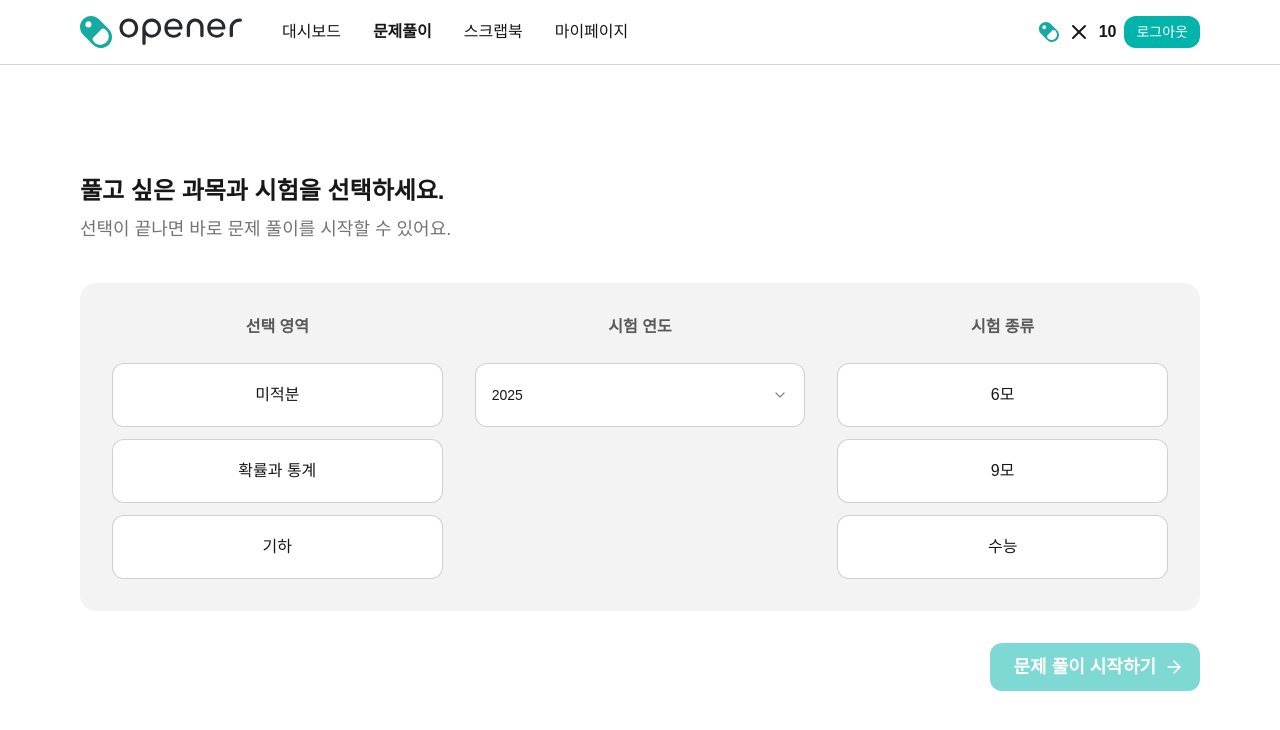
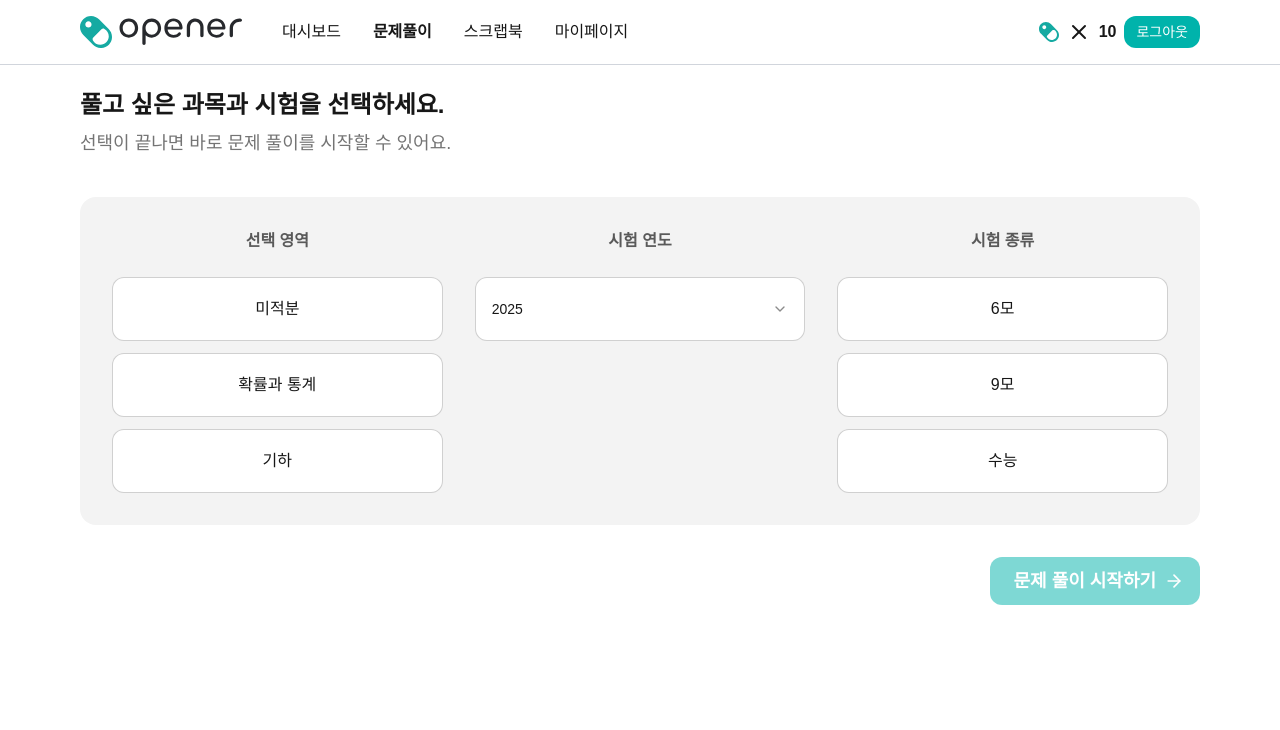
Before and after one commit to Groom-4th-TeamPJ/Opener, a Next.js app in the folder frontend/: page /exam in a window 1280 px wide. Shown: the top 730 px of the page. Built offline with nearby package versions, Linux system fonts and the light colour scheme.

Commit message:
style: 메인 레이아웃 frontend 브랜치 상태로 재수정

```diff
--- a/frontend/src/app/(main)/layout.tsx
+++ b/frontend/src/app/(main)/layout.tsx
@@ -3,11 +3,9 @@ import { ReactNode } from 'react'
 
 export default function Layout({ children }: { children: ReactNode }) {
   return (
-    <div className="h-screen flex flex-col">
+    <div className="min-h-dvh flex flex-col">
       <Header />
-      <main className="flex-1 overflow-y-auto w-full mx-auto max-w-6xl px-4 py-6">
-        {children}
-      </main>
+      <main className="flex-1  w-full mx-auto max-w-6xl px-4 py-6">{children}</main>
     </div>
   )
 }
```
